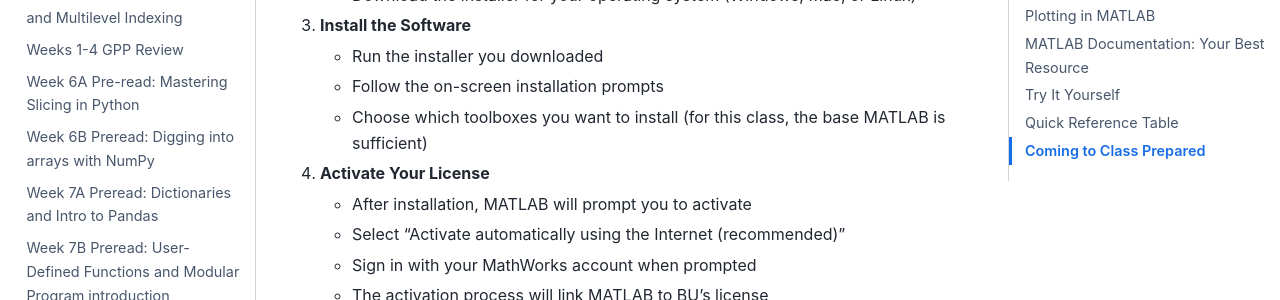
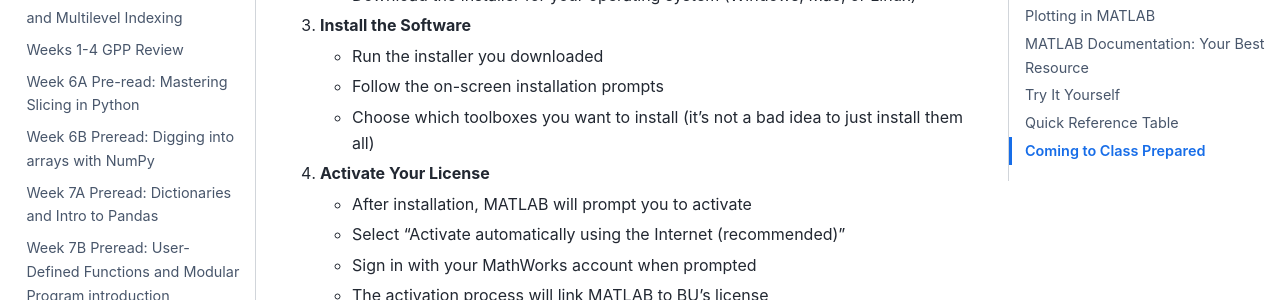
Before and after one commit to depasquale-lab/EK125, a Jupyter Book: the page built from Week10B.md, in a window 1280 px wide and 900 px high, scrolled down 737 px. Shown: the part 153-453 px from the top of the window. Built offline with Jupyter Book 1.0.4 settings and Sphinx 7.4.7 and the Sphinx Book theme 1.1.4, drawn with Linux system fonts in a browser that asks for light colours.

Commit message:
Update Week10B.md
Edited advice on installing toolboxes

```diff
--- a/Week10B.md
+++ b/Week10B.md
@@ -22,7 +22,7 @@ Boston University has a site-wide license giving all BU students, faculty, and s
 3. **Install the Software**
    - Run the installer you downloaded
    - Follow the on-screen installation prompts
-   - Choose which toolboxes you want to install (for this class, the base MATLAB is sufficient)
+   - Choose which toolboxes you want to install (it's not a bad idea to just install them all)
 
 4. **Activate Your License**
    - After installation, MATLAB will prompt you to activate
```
